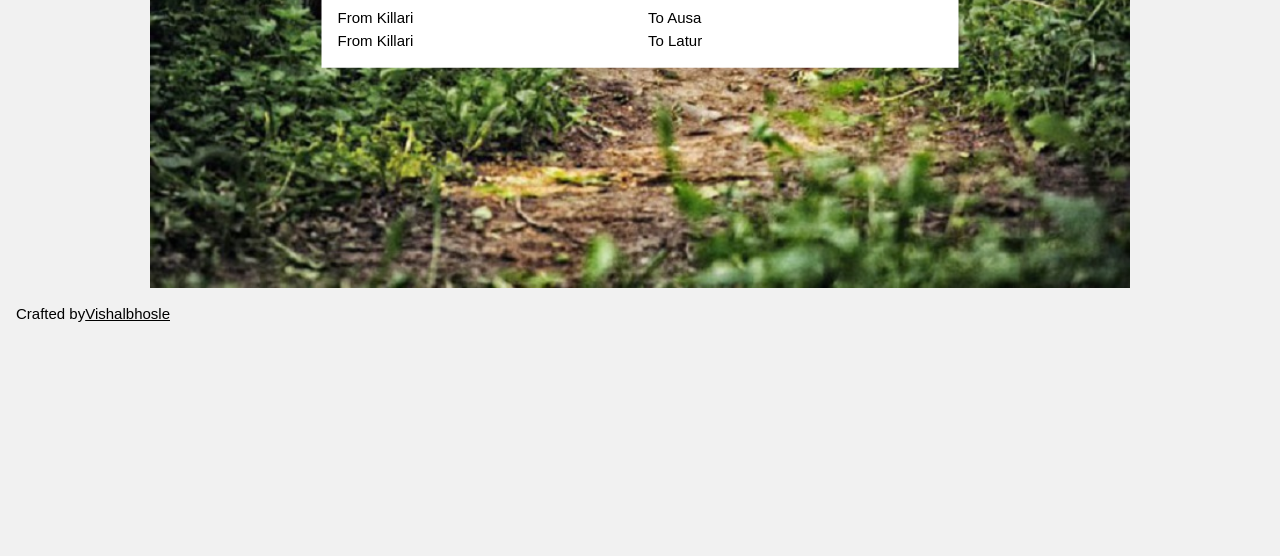
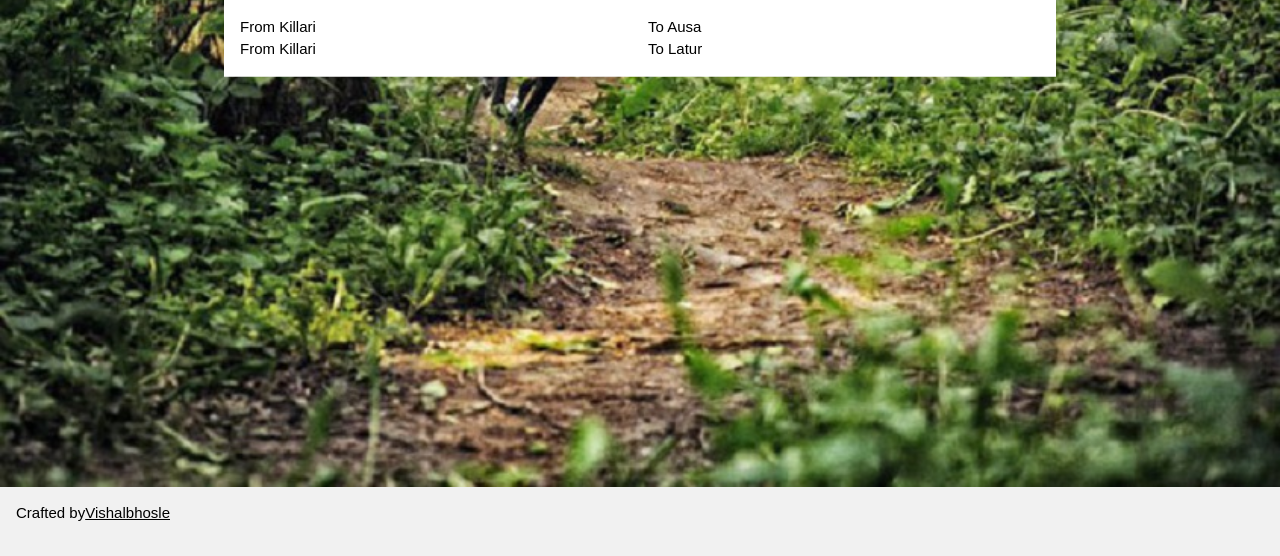
Before and after one commit to VishalBhosale55/VishalBhosale55.github.io, a plain HTML site: page index.html in a window 1280 px wide. Shown: the part 430-986 px from the top of the page. Before the commit the page ends 800 px from the top, so only its background shows below. Drawn offline with Linux system fonts and the light colour scheme; a web font is replaced by a local one.

Commit message:
updated header

```diff
--- a/index.html
+++ b/index.html
@@ -12,15 +12,15 @@ body,h1,h2,h3,h4,h5,h6 {font-family: "Raleway", Arial, Helvetica, sans-serif}
 </style>
 <body class="w3-light-grey">
 
-<!-- Navigation Bar -->
+<!-- Navigation Bar --><header>
 <div class="w3-bar w3-white w3-border-bottom w3-xlarge">
   <h2 align="center">killari</h2>
 </div>
+  </header>
 
 <!-- Header -->
-  <div class="w3-content" style="max-width:1100px;">
+  <div class="w3-content" style="max-width:1500px;">
 
-<header class="w3-display-container w3-content w3-hide-small" style="max-width:1500px,max-height:1800px">
   <img class="w3-image" src="images/trek.jpg" alt="London" width="1500" height="700">
   <div class="w3-display-middle" style="width:65%">
     <div class="w3-bar w3-black">
@@ -78,7 +78,6 @@ body,h1,h2,h3,h4,h5,h6 {font-family: "Raleway", Arial, Helvetica, sans-serif}
       <p><a href="www.vishwatravels.in"><button class="w3-button w3-dark-grey">Vishwa Travels Booking</button></a></p>
     </div>
   </div>
-</header>
   </div>
 <!-- Page content -->
 
```
